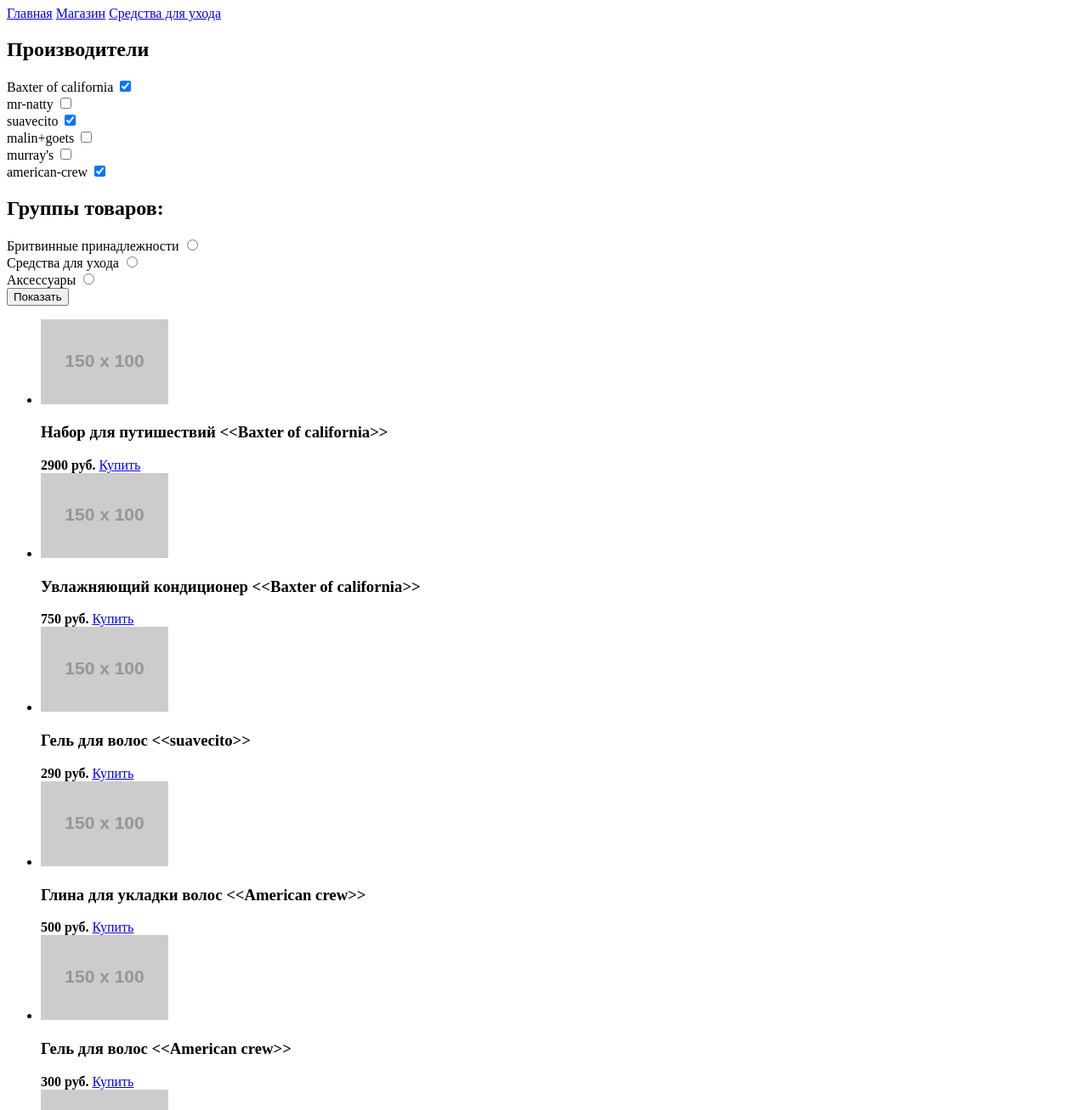
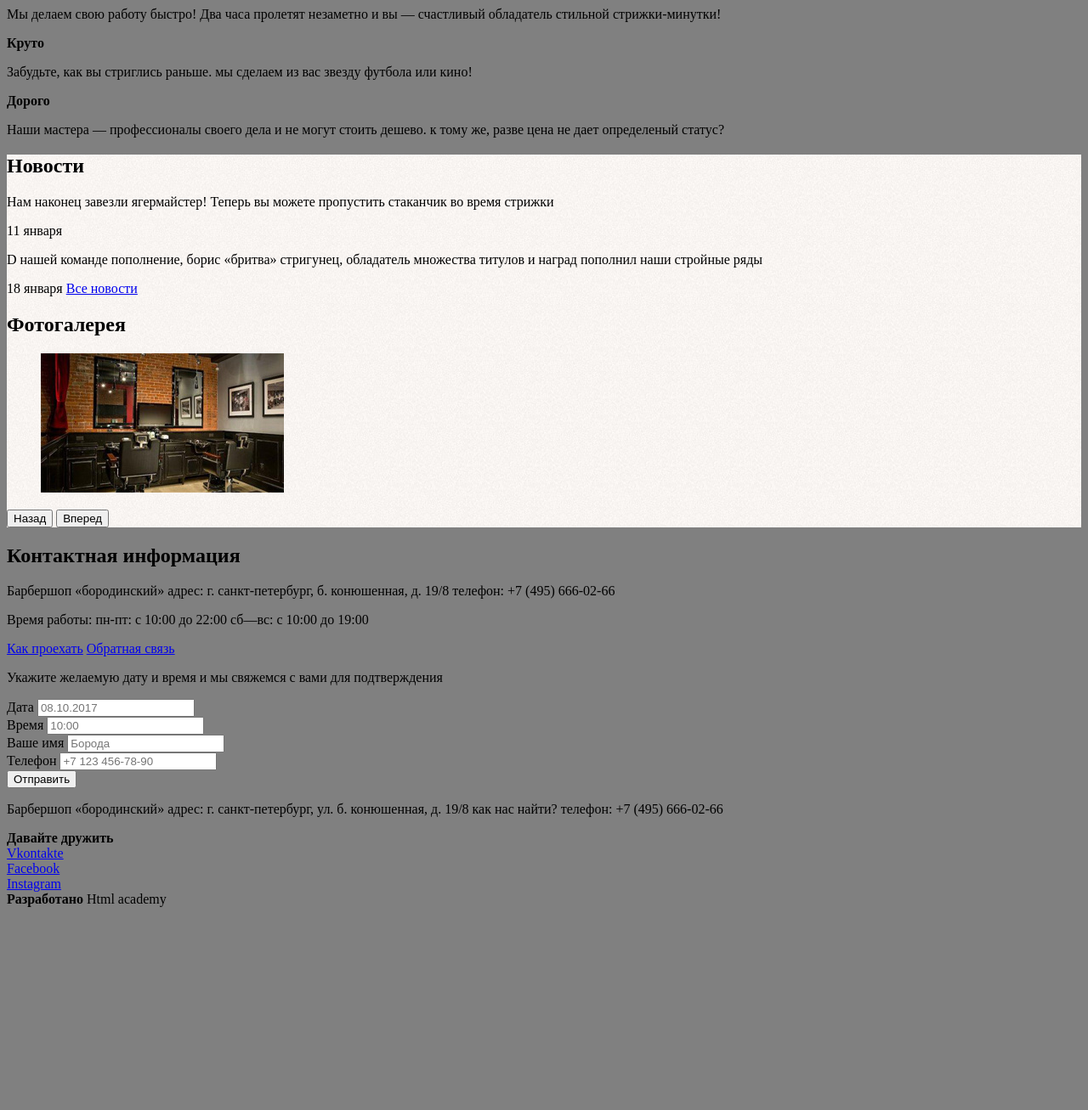
Before and after one commit to user2371/240812-barbershop, a plain HTML site: page index.html in a window 1280 px wide. Shown: the part 325-1632 px from the top of the page at 85% size. After the commit the page ends 1401 px from the top, so only its background shows below. Drawn offline with Linux system fonts and the light colour scheme; placeholder pictures from the web are drawn by us.

Commit message:
commint1

```diff
--- /dev/null
+++ b/css/style.css
@@ -0,0 +1,6 @@
+body {
+	background: grey;
+}
+.news-and-gallery {
+	background-image: url(../img/news-and-gallery-layout.jpg);
+}
--- a/index.html
+++ b/index.html
@@ -2,137 +2,119 @@
   <html lang="ru">
     <head>
       <meta charset="utf-8">
-    <title>HTML Academy: Барбершоп</title>
+      <title>index.html</title>
+      <meta name="discription" content="Барбершоп Бородинский">
+      <meta name="keywords" content="бистро, круто, дорого">
+      <link rel="stylesheet" href="css/style.css">
     </head>
     <body>
       <header class="page-header">
-  			<div class="container">
-	  			<div class="header-logo">
-	  				<img src="http://placehold.it/150x100">
-	  			</div>
-  			</div>
-  			<nav class="main-menu">
-  				<ul class="menu-list">
-  					<li><a href="#">Информация</a></li>
-  					<li><a href="#">Новости</a></li>
-  					<li><a href="#">Прайсл-лист</a></li>
-  					<li><a href="#">Магазин</a></li>
-  					<li><a href="#">Контакти</a></li>
+        <nav class="page-nav">
+          <ul class="page-nav-list">
+            <li class="page-nav-list-item">Информацыя</li>
+            <li class="page-nav-list-item">Новости</li>
+            <li class="page-nav-list-item">Прайс-лист</li>
+            <li class="page-nav-list-item">Магазин</li>
+            <li class="page-nav-list-item">Контакты</li>
           </ul>
           <div class="user-block">
             <a href="#">Вход</a>
           </div>
+        </nav>
       </header>
-  		<main class="main-content">
-  			<h1 class="section-title">Средства для ухода</h1>
-  			<div class="bread-crumbs">
-  				<a href="#">Главная</a>
-  				<a href="#">Магазин</a>
-  				<a href="#">Средства для ухода</a>
+      <main class="container">
+        <div class="main-logo">
+          <img src="img/main-logo.png" width="371" height="155" alt="logo Barbershop Borodinski">
         </div>
-  			<div class="brand-filter">
-  				<form method="post" action="">
-  					<h2 class="filter-title">Производители</h2>
-  					<label for="baxter-of-california">Baxter of california</label>
-  					<input type="checkbox" name="baxter-of-california" id="baxter-of-california" checked><br>
-  					<label for="mr-natty">mr-natty</label>
-  					<input type="checkbox" name="mr-natty" id="mr-natty"><br>
-  					<label for="suavecito">suavecito</label>
-  					<input type="checkbox" name="suavecito" id="suavecito" checked><br>
-  					<label for="malin+goets">malin+goets</label>
-  					<input type="checkbox" name="malin+goets" id="malin+goets"><br>
-  					<label for="murray's">murray's</label>
-  					<input type="checkbox" name="murray's" id="murray's"><br>
-  					<label for="american-crew">american-crew</label>
-  					<input type="checkbox" name="american-crew" id="american-crew" checked>
-  					<h2 class="filter-title">Группы товаров:</h2>
-  					<label for="shave-group">Бритвинные принадлежности</label>
-  					<input type="radio" name="item-group" id="shave-group" value="shave"><br>
-  					<label for="care-group">Средства для ухода</label>
-  					<input type="radio" name="item-group" id="care-group" value="care"><br>
-  					<label for="acsessories-group">Аксессуары</label>
-  					<input type="radio" name="item-group" id="acsessories-group" value="acsessories"></br>
-  					<input type="submit" value="Показать">
+        <div class="promo">
+          <div class=promo-item>
+            <b>Быстро</b>
+            <p>Мы делаем свою работу быстро! Два часа пролетят незаметно и вы — счастливый обладатель стильной стрижки-минутки!
+            </p>
+          </div>
+          <div class=promo-item>
+          <b>Круто</b>
+            <p>Забудьте, как вы стриглись раньше. мы сделаем из вас звезду футбола или кино!
+            </p>
+          </div>
+          <div class=promo-item>
+          <b>Дорого</b>
+            <p>Наши мастера — профессионалы своего дела и не могут стоить дешево. к тому же, разве цена не дает определеный статус?
+            </p>
+          </div>
+        </div>
+        <div class="news-and-gallery">
+          <div class="news">
+            <h2 class="section-title">Новости</h2>
+            <p>Нам наконец завезли ягермайстер! Теперь вы можете пропустить стаканчик во время стрижки</p>
+            <span>11 января</span>
+            <p>D нашей команде пополнение, борис «бритва» стригунец, обладaтель множества титулов и наград пополнил наши стройные ряды</p>
+            <span>18 января</span>
+            <a class="btn" href="#">Все новости</a>
+          </div>
+          <div class="gallery">
+          <h2 class="section-title">Фотогалерея</h2>
+            <figure>
+              <img src="img/gallery-photo.jpg">
+            </figure>
+            <button type="button">Назад</button>
+            <button type="button">Вперед</button>
+          </div>
+        </div>
+        <div class="info-and-appointment">
+          <div class="info">
+            <h2 class="section-title">Контактная информация</h2>
+            <p>Барбершоп «бородинский»
+               адрес: г. санкт-петербург, б. конюшенная, д. 19/8
+               телефон: +7 (495) 666-02-66</p>
+            <p>Время работы:
+               пн-пт: с 10:00 до 22:00
+               сб—вс: с 10:00 до 19:00</p>
+               <a class="btn" href="#">Как проехать</a>
+               <a class="btn" href="#">Обратная связь</a>
+          </div>
+          <div class="appointment">
+            <p>Укажите желаемую дату и время и мы свяжемся с вами для подтверждения</p>
+            <form class="feedback-form" action="" method="post">
+              <div class="feedback-form-group">
+                <label for="date-field">Дата</label>
+                <input type="text" name="date-field" id="date-field" placeholder="08.10.2017">
+              </div>
+              <div class="feedback-form-group">
+                <label for="time-field">Время</label>
+                <input type="text" name="time-field" id="time-field" placeholder="10:00">
+              </div>
+              <div class="feedback-form-group">
+                <label for="name-field">Ваше имя</label>
+                <input type="text" name="name-field" id="name-field" placeholder="Борода">
+              </div>
+              <div class="feedback-form-group">
+                <label for="phone-field">Телефон</label>
+                <input type="text" name="phone-field" id="phone-field" placeholder="+7 123 456-78-90">
+              </div>
+              <input type="submit" value="Отправить">
             </form>
-  			</div>
-  			<div class="goods">
-  				<ul class="goods-list">
-  					<li>
-  						<img src="http://placehold.it/150x100">
-  						<h3 class="goods-item-title">Набор для путишествий &lt;&lt;Baxter of california&gt;&gt;</h3>
-  						<div class="price-and-buy">
-  							<b class="price-item">2900 руб.</b>
-  							<a class="btn itme-price-btn" href="#">Купить</a>
-  						</div>
-  					</li>
-  					<li>
-  						<img src="http://placehold.it/150x100">
-  						<h3 class="goods-item-title">Увлажняющий кондиционер &lt;&lt;Baxter of california&gt;&gt;</h3>
-  						<div class="price-and-buy">
-  							<b class="price-item">750 руб.</b>
-  							<a class="btn itme-price-btn" href="#">Купить</a>
-  						</div>
-  					</li>
-  					<li>
-  						<img src="http://placehold.it/150x100">
-  						<h3 class="goods-item-title">Гель для волос &lt;&lt;suavecito&gt;&gt;</h3>
-  						<div class="price-and-buy">
-  							<b class="price-item">290 руб.</b>
-  							<a class="btn itme-price-btn" href="#">Купить</a>
-  						</div>
-  					</li>
-  					<li>
-  						<img src="http://placehold.it/150x100">
-  						<h3 class="goods-item-title">Глина для укладки волос &lt;&lt;American crew&gt;&gt;</h3>
-  						<div class="price-and-buy">
-  							<b class="price-item">500 руб.</b>
-  							<a class="btn itme-price-btn" href="#">Купить</a>
-  						</div>
-  					</li>
-  					<li>
-  						<img src="http://placehold.it/150x100">
-  						<h3 class="goods-item-title">Гель для волос &lt;&lt;American crew&gt;&gt;</h3>
-  						<div class="price-and-buy">
-  							<b class="price-item">300 руб.</b>
-  							<a class="btn itme-price-btn" href="#">Купить</a>
-  						</div>
-  					</li>
-  					<li>
-  						<img src="http://placehold.it/150x100">
-  						<h3 class="goods-item-title">Набо для бритья &lt;&lt;Baxter of california&gt;&gt;</h3>
-  						<div class="price-and-buy">
-  							<b class="price-item">3900 руб.</b>
-  							<a class="btn itme-price-btn" href="#">Купить</a>
-  						</div>
-  					</li>
-  				</ul>
-  				<div class="goods-nav">
-  				<a class="btn goods-nav-btn" href="#">1</a>
-  				<a class="btn goods-nav-btn" href="#">2</a>
-  				<a class="btn goods-nav-btn" href="#">3</a>
-  				<a class="btn goods-nav-btn" href="#">4</a>
         </div>
       </main>
       <footer class="page-footer">
-    		<section class="footer-contacts">
-    			<p>Барбершоп  &lt;&lt;Бородинский&gt;&gt;<br>
-    			Адрес: г. Санкт Петербург,ул Б.Коношенная,Д 19/8<br>
-    			<a href="#">Как нас найти</a><br>
-    			телефон: +7 (495) 666-02-66
-    		</section>
-    		<section class="footer-social">
+        <div class="page-footer-contacts">
+          <p>Барбершоп «бородинский»
+             адрес: г. санкт-петербург, ул. б. конюшенная, д. 19/8
+             как нас найти?
+             телефон: +7 (495) 666-02-66</p>
+        </div>
+        <div class="page-footer-social">
            <b>Давайте дружить</b>
-    			<ul class="social-list">
-    				<li><a class="btn social-btn" href="#">Вконтакте</a>
-    				<li><a class="btn social-btn" href="#">Facebook</a>
-    				<li><a class="btn social-btn" href="#">Instagram</a>
-    			</ul>
-    		</section>
-    		<section class="footer-copyright">
-    			<p>Разработано</p>
-    			<a class="btn footer-copiright-btn" href="#">htmlacademy.ru</a>
-    		</section>
+           <div class="social-icon">
+            <div class="social-icon-vk"><a class="btn btn-vk" href="#">Vkontakte</a></div>
+            <div class="social-icon-fb"><a class="btn btn-vk" href="#">Facebook</a></div>
+            <div class="social-icon-in"><a class="btn btn-vk" href="#">Instagram</a></div>
+           </div>
+        </div>
+        <div class="page-footer-copyright">
+          <b>Разработано</b>
+          <a class="btn">Html academy</a>
+        </div>
       </footer>
-
     </body>
   </html>
```
Also changed, not shown: catalog-item.html (+1 -1 lines), img/cross.svg (added), img/facebook.svg (added), img/gallery-photo.jpg (added), img/index-logo.svg (added), img/instagram.svg (added), img/lock.svg (added), img/login.png (added), img/login.svg (added), img/logo.svg (added), img/main-logo.png (added), img/news-and-gallery-layout.jpg (added), img/user.svg (added), img/vk.svg (added). Lines whose indentation alone changed are shown as unchanged.
